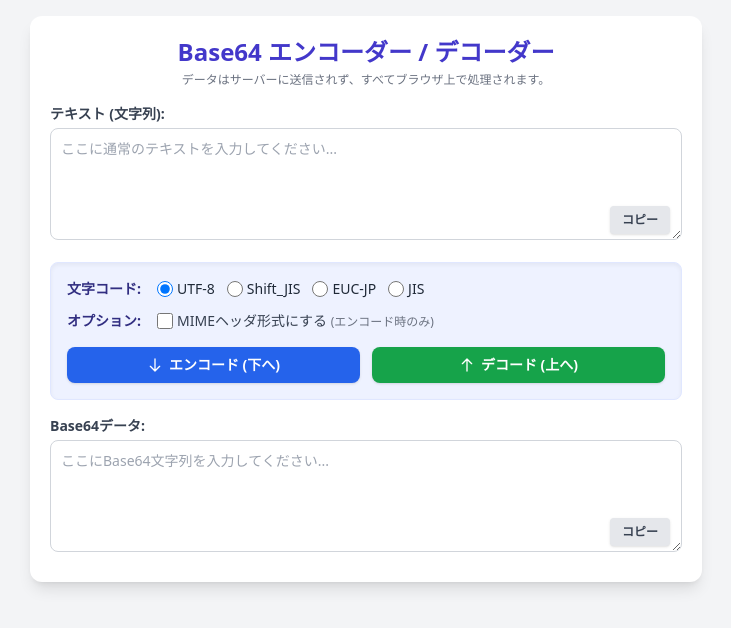
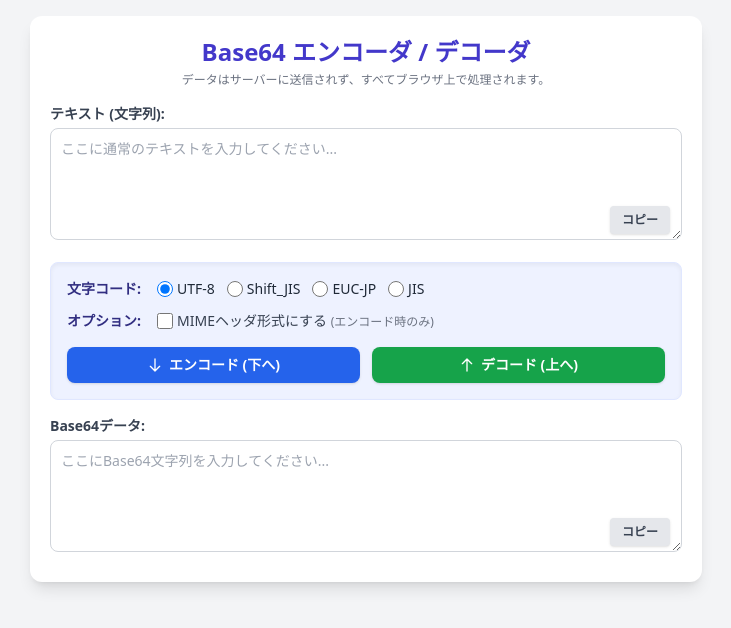
Before and after one commit to kwaka1208/library, a plain HTML site: page base64/index.html in a window 1280 px wide. Shown: the whole page, without its empty margins (274-1005 px from the left). Drawn offline with nearby package versions, Linux system fonts and the light colour scheme.

Commit message:
長音修正

```diff
--- a/base64/index.html
+++ b/base64/index.html
@@ -3,7 +3,7 @@
     <head>
         <meta charset="UTF-8" />
         <meta name="viewport" content="width=device-width, initial-scale=1.0" />
-        <title>Base64 エンコーダー / デコーダー</title>
+        <title>Base64 エンコーダ / デコーダ</title>
         <!-- 文字コード変換とBase64変換のためのライブラリ (ローカルで処理を完結させるために使用) -->
         <script src="https://cdnjs.cloudflare.com/ajax/libs/encoding-japanese/2.0.0/encoding.min.js"></script>
         <!-- スタイルリング用の Tailwind CSS -->
@@ -14,7 +14,7 @@
             <h1
                 class="text-xl md:text-2xl font-bold text-center mb-1 text-indigo-700"
             >
-                Base64 エンコーダー / デコーダー
+                Base64 エンコーダ / デコーダ
             </h1>
             <p class="text-center text-xs text-gray-500 mb-4">
                 データはサーバーに送信されず、すべてブラウザ上で処理されます。
```
